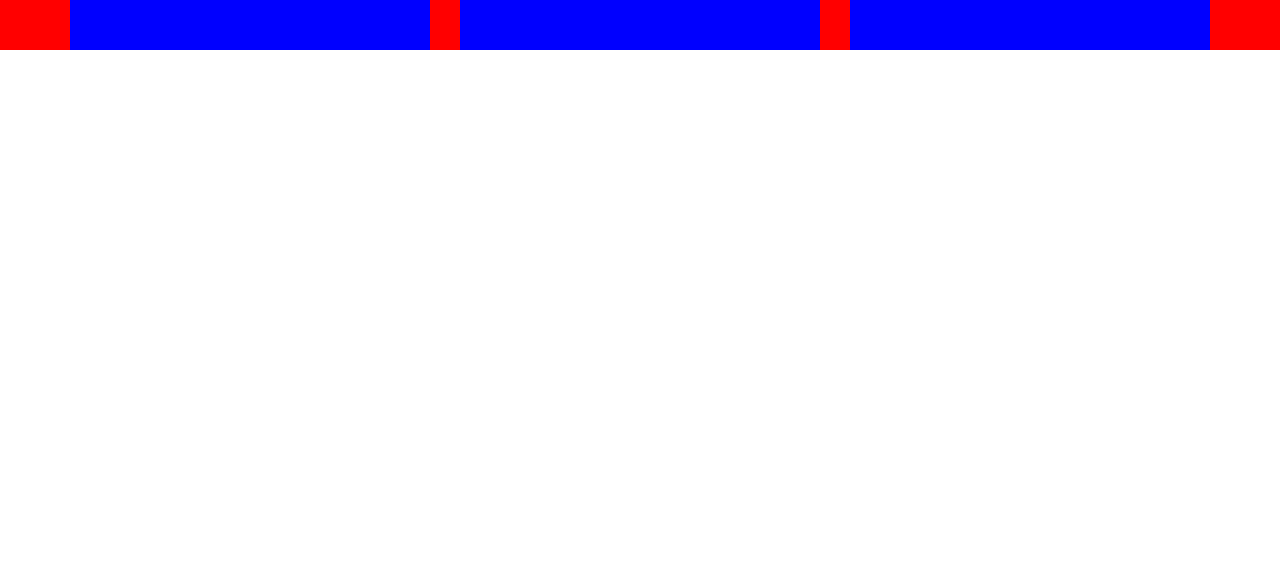
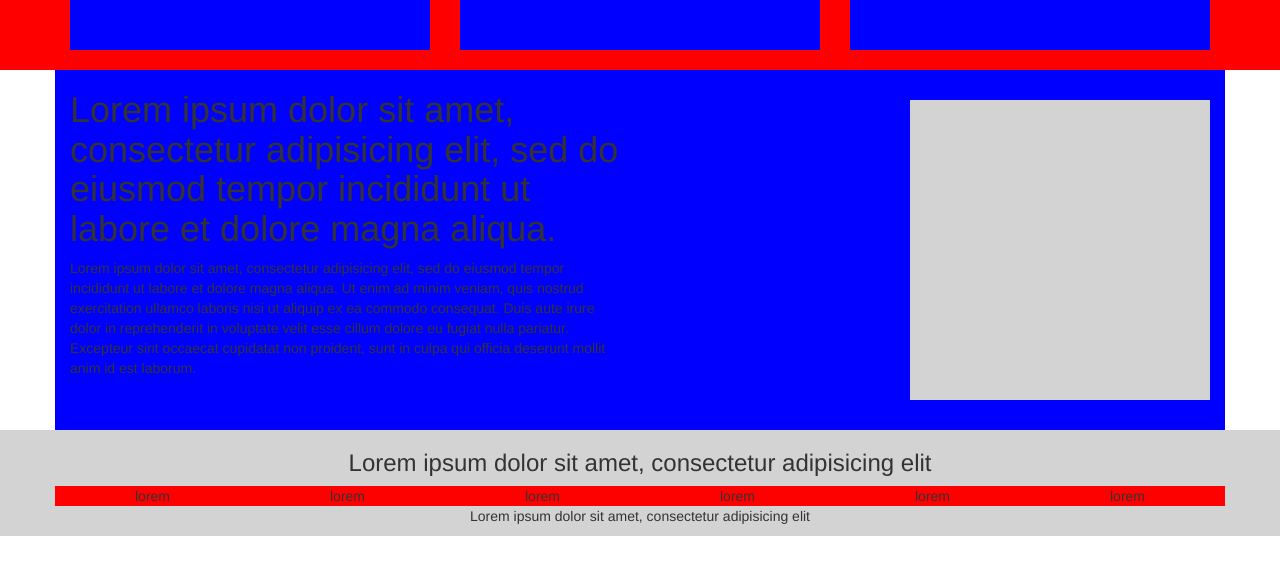
Before and after one commit to domg87/html-css-digitalocean, a plain HTML site: page index.html in a window 1280 px wide. Drawn offline with Linux system fonts and the light colour scheme.

Commit message:
sez_loghi

```diff
--- a/css/style.css
+++ b/css/style.css
@@ -1,5 +1,6 @@
+/* HEADER */
 .header_top{
-  height: 50px;
+  height: 70px;
   background-color: red;
 }
 
@@ -17,3 +18,36 @@
   height: 50px;
   background-color: blue;
 }
+
+/* HEADER */
+
+/* JUMBOTRON */
+
+.bg_jumbo{
+  max-width: 100%;
+  background-color: blue;
+}
+
+.form_jumbo{
+  float: right;
+  margin: 30px 0;
+  height: 300px;
+  width: 300px;
+  background-color: lightgrey;
+}
+
+/* //JUMBOTRON */
+
+/* SEZIONE LOGHI */
+
+.bg_loghi{
+  background-color: lightgrey;
+}
+
+.loghi{
+  background-color: red;
+}
+
+/* //SEZIONE LOGHI */
+
+/* SEZIONE DEPLOY */
--- a/index.html
+++ b/index.html
@@ -35,14 +35,42 @@
           </div>
         </div>
       </div>
-      <div class="jumbo"></div>
+      <div class="container jumbo bg_jumbo">
+        <div class="row">
+          <img class="" src="" alt="">
+          <div class="col-md-6 col-sm-6 col-xs-12">
+            <h1>Lorem ipsum dolor sit amet, consectetur adipisicing elit, sed do eiusmod tempor incididunt ut labore et dolore magna aliqua.</h1>
+            <p>Lorem ipsum dolor sit amet, consectetur adipisicing elit, sed do eiusmod tempor incididunt ut labore et dolore magna aliqua. Ut enim ad minim veniam, quis nostrud exercitation ullamco laboris nisi ut aliquip ex ea commodo consequat. Duis aute irure dolor in reprehenderit in voluptate velit esse cillum dolore eu fugiat nulla pariatur. Excepteur sint occaecat cupidatat non proident, sunt in culpa qui officia deserunt mollit anim id est laborum.</p>
+          </div>
+          <div class="col-md-6 col-sm-6 col-xs-12">
+            <div class="form_jumbo"></div>
+          </div>
+        </div>
+      </div>
     </header>
     <!-- //HEADER -->
 
     <!-- MAIN -->
     <main>
     <!-- SEZIONE LOGHI -->
-      <section></section>
+      <section class="bg_loghi">
+        <div class="container">
+          <div class="row text-center">
+            <div class="col-md-12">
+              <h3>Lorem ipsum dolor sit amet, consectetur adipisicing elit</h3>
+            </div>
+            <div class="loghi col-md-2">lorem</div>
+            <div class="loghi col-md-2">lorem</div>
+            <div class="loghi col-md-2">lorem</div>
+            <div class="loghi col-md-2">lorem</div>
+            <div class="loghi col-md-2">lorem</div>
+            <div class="loghi col-md-2">lorem</div>
+            <div class="col-md-12">
+              <p>Lorem ipsum dolor sit amet, consectetur adipisicing elit</p>
+            </div>
+          </div>
+        </div>
+      </section>
     <!-- SEZIONE LOGHI -->
 
     <!-- SEZIONE DEPLOY -->
```
